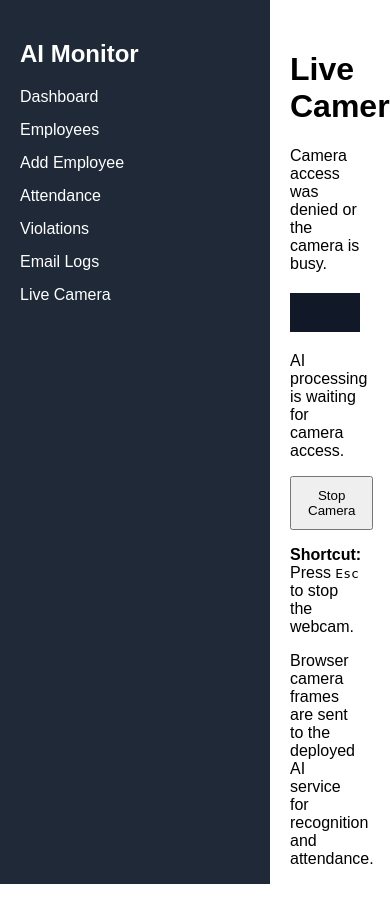
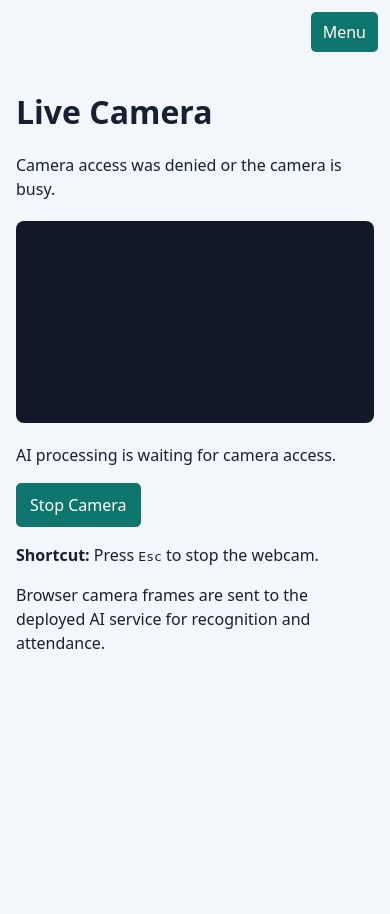
Before and after one commit to khushimaurya1/Smart_Employee_Monitoring_System_with_FaceMaskDetection, a Flask app: page /camera in a window 390 px wide; the page is wider, and only the part inside the window is pictured. After the commit the page ends 649 px from the top of that part, so only its background shows below. Run offline with Flask 3, Linux system fonts and the light colour scheme.

Commit message:
Make dashboard responsive across platforms

```diff
--- a/main.py
+++ b/main.py
@@ -1,3 +1,5 @@
+import os
+
 import cv2
 
 from detector import MaskDetector
@@ -18,7 +20,7 @@ from config import *
 # CAMERA
 # =====================================================
 
-camera_backend = cv2.CAP_DSHOW if CAMERA_ID == 0 else 0
+camera_backend = cv2.CAP_DSHOW if CAMERA_ID == 0 and os.name == "nt" else 0
 camera = cv2.VideoCapture(CAMERA_ID, camera_backend)
 
 if not camera.isOpened():
--- a/static/css/style.css
+++ b/static/css/style.css
@@ -1,60 +1,179 @@
-body{
-    margin:0;
-    font-family:Arial;
+:root {
+    color-scheme: light;
+    --ink: #172033;
+    --muted: #5d6a7d;
+    --surface: #ffffff;
+    --canvas: #f3f6fa;
+    --line: #dce3ec;
+    --accent: #0f766e;
+    --accent-dark: #115e59;
+    --sidebar: #172033;
 }
 
-.sidebar{
-
-    width:230px;
-
-    height:100vh;
-
-    background:#1f2937;
-
-    position:fixed;
-
-    color:white;
-
-    padding:20px;
-
+* {
+    box-sizing: border-box;
 }
 
-.sidebar a{
-
-    display:block;
-
-    color:white;
-
-    text-decoration:none;
-
-    margin:15px 0;
-
+body {
+    margin: 0;
+    color: var(--ink);
+    background: var(--canvas);
+    font-family: ui-sans-serif, system-ui, -apple-system, BlinkMacSystemFont, "Segoe UI", sans-serif;
+    line-height: 1.5;
 }
 
-.sidebar a:hover{
-
-    color:cyan;
-
+h1, h2, h3 {
+    line-height: 1.2;
 }
 
-.content{
-
-    margin-left:260px;
-
-    padding:30px;
-
+.sidebar {
+    position: fixed;
+    inset: 0 auto 0 0;
+    z-index: 10;
+    width: 240px;
+    padding: 28px 20px;
+    color: white;
+    background: var(--sidebar);
 }
 
-#camera-preview{
-    display:block;
-    width:min(800px, 100%);
-    aspect-ratio:16 / 9;
-    background:#111827;
-    object-fit:cover;
-    margin:20px 0;
+.sidebar h2 {
+    margin: 0 0 28px;
+    font-size: 1.25rem;
 }
 
-button{
-    cursor:pointer;
-    padding:10px 16px;
+.sidebar a {
+    display: block;
+    padding: 10px 12px;
+    border-radius: 6px;
+    color: #e8eef6;
+    text-decoration: none;
 }
+
+.sidebar a:hover,
+.sidebar a:focus-visible {
+    background: #26334a;
+    color: white;
+}
+
+.content {
+    width: min(1200px, calc(100% - 240px));
+    min-height: 100vh;
+    margin-left: 240px;
+    padding: clamp(24px, 4vw, 56px);
+}
+
+.content > * {
+    max-width: 100%;
+}
+
+form {
+    max-width: 680px;
+    padding: clamp(18px, 3vw, 32px);
+    border: 1px solid var(--line);
+    border-radius: 8px;
+    background: var(--surface);
+}
+
+input,
+button {
+    min-height: 42px;
+    max-width: 100%;
+    font: inherit;
+}
+
+input:not([type="file"]),
+button {
+    padding: 9px 13px;
+    border: 1px solid var(--line);
+    border-radius: 5px;
+}
+
+input:not([type="file"]) {
+    width: min(100%, 460px);
+}
+
+button {
+    cursor: pointer;
+    color: white;
+    border-color: var(--accent);
+    background: var(--accent);
+}
+
+button:hover,
+button:focus-visible {
+    background: var(--accent-dark);
+}
+
+table {
+    width: 100%;
+    border-collapse: collapse;
+    background: var(--surface);
+}
+
+th,
+td {
+    padding: 12px 14px;
+    border: 1px solid var(--line);
+    text-align: left;
+    overflow-wrap: anywhere;
+}
+
+th {
+    background: #e8eef5;
+}
+
+#camera-preview {
+    display: block;
+    width: min(800px, 100%);
+    aspect-ratio: 16 / 9;
+    margin: 20px 0;
+    border-radius: 8px;
+    background: #111827;
+    object-fit: cover;
+}
+
+.navigation-toggle,
+.navigation-button {
+    display: none;
+}
+
+@media (max-width: 720px) {
+    .navigation-button {
+        position: fixed;
+        top: 12px;
+        right: 12px;
+        z-index: 20;
+        display: block;
+        padding: 8px 12px;
+        border-radius: 5px;
+        color: white;
+        background: var(--accent);
+        cursor: pointer;
+    }
+
+    .sidebar {
+        width: min(82vw, 300px);
+        transform: translateX(-105%);
+        transition: transform 180ms ease;
+    }
+
+    .navigation-toggle:checked ~ .sidebar {
+        transform: translateX(0);
+    }
+
+    .content {
+        width: 100%;
+        margin-left: 0;
+        padding: 72px 16px 28px;
+    }
+
+    table {
+        display: block;
+        overflow-x: auto;
+        white-space: nowrap;
+    }
+
+    form {
+        padding: 18px;
+    }
+}
--- a/templates/base.html
+++ b/templates/base.html
@@ -1,8 +1,8 @@
 <!DOCTYPE html>
 <html lang="en">
-<meta name="viewport" content="width=device-width, initial-scale=1.0">
-<meta charset="UTF-8">
 <head>
+    <meta name="viewport" content="width=device-width, initial-scale=1.0">
+    <meta charset="UTF-8">
 
     <title>Smart Employee Monitoring</title>
 
@@ -12,6 +12,9 @@
 </head>
 
 <body>
+
+<input class="navigation-toggle" id="navigation-toggle" type="checkbox">
+<label class="navigation-button" for="navigation-toggle" aria-label="Open navigation">Menu</label>
 
 <div class="sidebar">
 
@@ -33,13 +36,13 @@
 
 </div>
 
-<div class="content">
+<main class="content">
 
 {% block content %}
 
 {% endblock %}
 
-</div>
+</main>
 
 </body>
 
```
